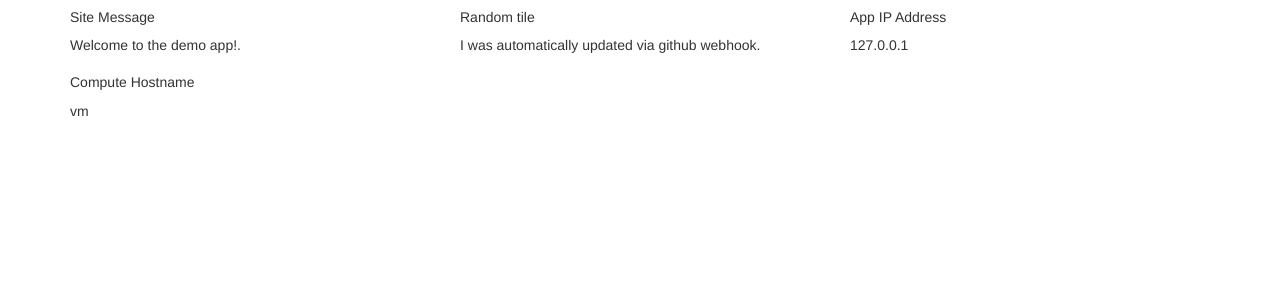
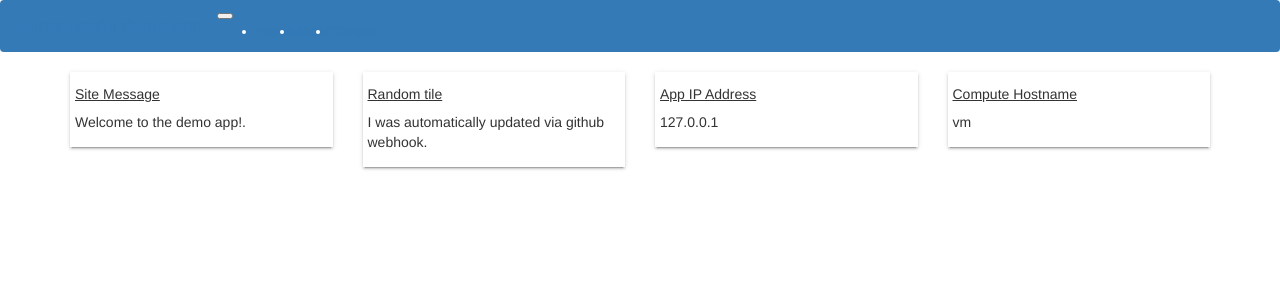
Before and after one commit to dts-devland/ibmcloud-ce-simple-app-fork, a Flask app: page / in a window 1280 px wide. Shown: the top 300 px of the page. Run offline with Flask 3, Linux system fonts and the light colour scheme; some libraries are stand-ins or nearby versions.

Commit message:
Adding default style to site

```diff
--- a/app.py
+++ b/app.py
@@ -33,8 +33,13 @@ def home():
     ip_address = socket.gethostbyname(hostname)
     randomness = "I was automatically updated via github webhook."
     message = "Welcome to the demo app!."
-    return render_template('index.html', hostname=hostname, ip=ip_address, message=message, randomness=randomness)
-
+    items = [
+        {'title': 'Site Message', 'content': message },
+        {'title': 'Random tile', 'content': randomness },
+        {'title': 'App IP Address', 'content': ip_address },
+        {'title': 'Compute Hostname', 'content': hostname }
+    ]
+    return render_template('index.html', items=items)
 """invoke script"""
 if __name__ == "__main__":
     app.run(host='0.0.0.0', port=8080, debug=True)
--- a/templates/index.html
+++ b/templates/index.html
@@ -1,41 +1,67 @@
 <!-- templates/index.html -->
 {% extends "bootstrap/base.html" %}
 
+{% block styles %}
+{{super()}}
+<link rel="stylesheet" href="https://cdnjs.cloudflare.com/ajax/libs/bootstrap-material-design/4.0.2/bootstrap-material-design.min.css">
+<style>
+    .card {
+        margin-bottom: 20px;
+        box-shadow: 0 2px 2px 0 rgba(0, 0, 0, 0.14), 0 1px 5px 0 rgba(0, 0, 0, 0.12), 0 3px 1px -2px rgba(0, 0, 0, 0.2);
+        transition: box-shadow 0.3s ease-in-out;
+        height: 100%;
+        display: flex;
+        flex-direction: column;
+        padding: 5px;
+    }
+    .card:hover {
+        box-shadow: 0 4px 5px 0 rgba(0, 0, 0, 0.14), 0 1px 10px 0 rgba(0, 0, 0, 0.12), 0 2px 4px -1px rgba(0, 0, 0, 0.4);
+    }
+    .card-body {
+        flex: 1;
+    }
+</style>
+{% endblock %}
+
+{% block scripts %}
+{{super()}}
+<script src="https://cdnjs.cloudflare.com/ajax/libs/bootstrap-material-design/4.0.2/bootstrap-material-design.umd.min.js"></script>
+<script>$(document).ready(function() { $('body').bootstrapMaterialDesign(); });</script>
+{% endblock %}
+
 {% block content %}
-<div class="container">
+<nav class="navbar navbar-expand-lg navbar-dark bg-primary">
+    <a class="navbar-brand" href="#">Super useful demo app</a>
+    <button class="navbar-toggler" type="button" data-toggle="collapse" data-target="#navbarNav" aria-controls="navbarNav" aria-expanded="false" aria-label="Toggle navigation">
+        <span class="navbar-toggler-icon"></span>
+    </button>
+    <div class="collapse navbar-collapse" id="navbarNav">
+        <ul class="navbar-nav">
+            <li class="nav-item active">
+                <a class="nav-link" href="#">Home</a>
+            </li>
+            <li class="nav-item">
+                <a class="nav-link" href="#">About</a>
+            </li>
+            <li class="nav-item">
+                <a class="nav-link" href="#">Contact</a>
+            </li>
+        </ul>
+    </div>
+</nav>
+
+<div class="container mt-4">
     <div class="row">
-        <div class="col-md-4">
+        {% for item in items %}
+        <div class="col-md-6 col-lg-3">
             <div class="card">
                 <div class="card-body">
-                    <h5 class="card-title">Site Message</h5>
-                    <p class="card-text">{{ message }}</p>
+                    <h5 class="card-title" style="text-align: left;text-decoration: underline;">{{ item.title }}</h5>
+                    <p class="card-text" style="text-align: center;" ></p>{{ item.content }}</p>
                 </div>
             </div>
         </div>
-        <div class="col-md-4">
-            <div class="card">
-                <div class="card-body">
-                    <h5 class="card-title">Random tile</h5>
-                    <p class="card-text">{{ randomness }}</p>
-                </div>
-            </div>
-        </div>
-        <div class="col-md-4">
-            <div class="card">
-                <div class="card-body">
-                    <h5 class="card-title">App IP Address</h5>
-                    <p class="card-text">{{ ip }}</p>
-                </div>
-            </div>
-        </div>
-        <div class="col-md-4">
-            <div class="card">
-                <div class="card-body">
-                    <h5 class="card-title">Compute Hostname</h5>
-                    <p class="card-text">{{ hostname }}</p>
-                </div>
-            </div>
-        </div>
+        {% endfor %}
     </div>
 </div>
 {% endblock %}
```
